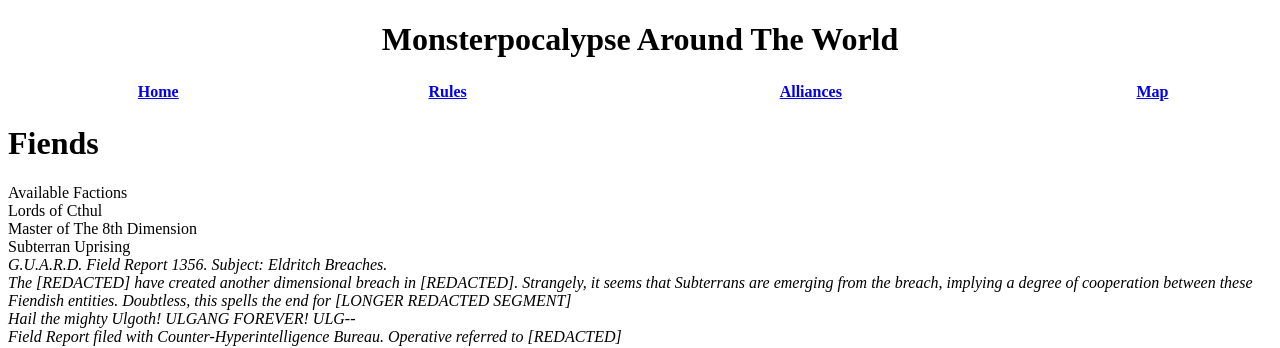
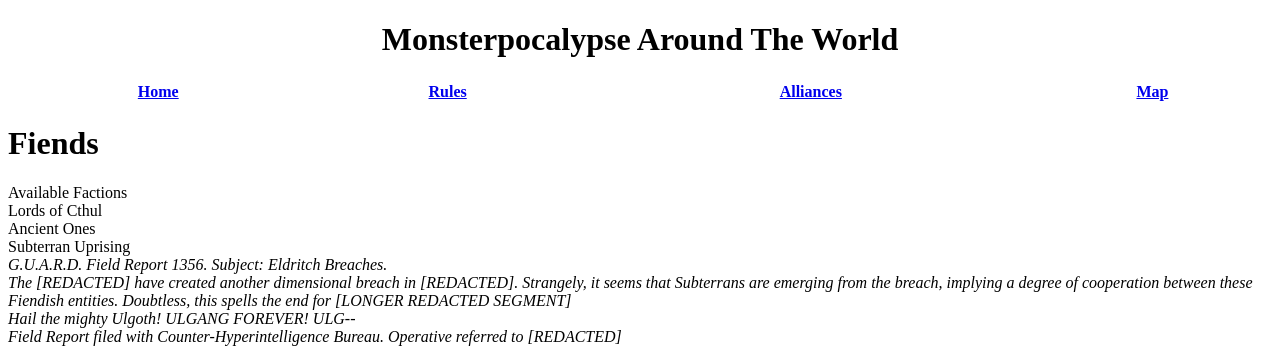
Before and after one commit to EricGarrison/MonpocATW, an Angular app: page /fiend in a window 1280 px wide. Shown: the top 348 px of the page. Built offline with nearby package versions, Linux system fonts and the light colour scheme.

Commit message:
Move Masters and add Ancient Ones

```diff
--- a/src/app/fiends/fiends.component.html
+++ b/src/app/fiends/fiends.component.html
@@ -10,7 +10,7 @@
             <br>
             Lords of Cthul
             <br>
-            Master of The 8th Dimension
+            Ancient Ones
             <br>
             Subterran Uprising
             <br>
--- a/src/app/invaders/invaders.component.html
+++ b/src/app/invaders/invaders.component.html
@@ -13,6 +13,8 @@
             Martian Menace
             <br>
             Uber Corp International
+            <br>
+            Master of The 8th Dimension
             <br>
         </div>
         <div class="flavorText">
```
Also changed, not shown: src/assets/logos/Faction-AncientOnes.png (added).
